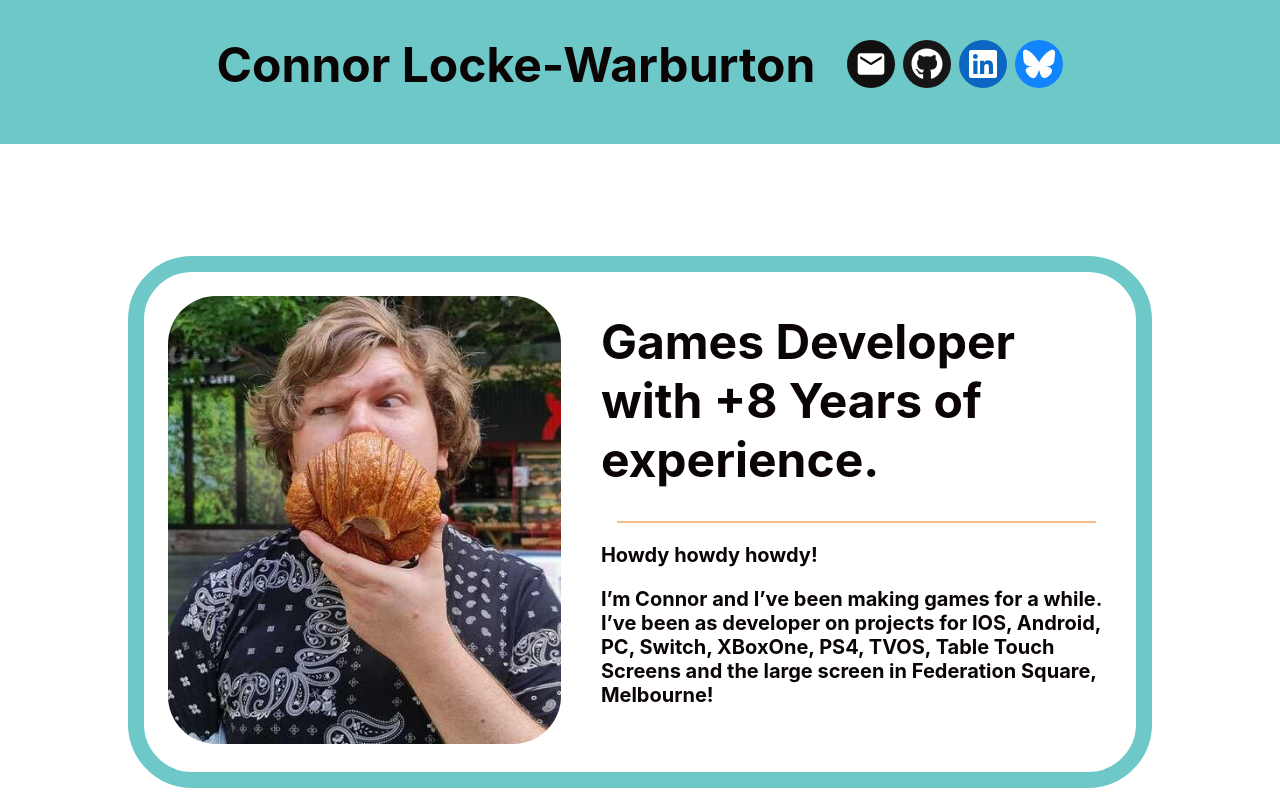
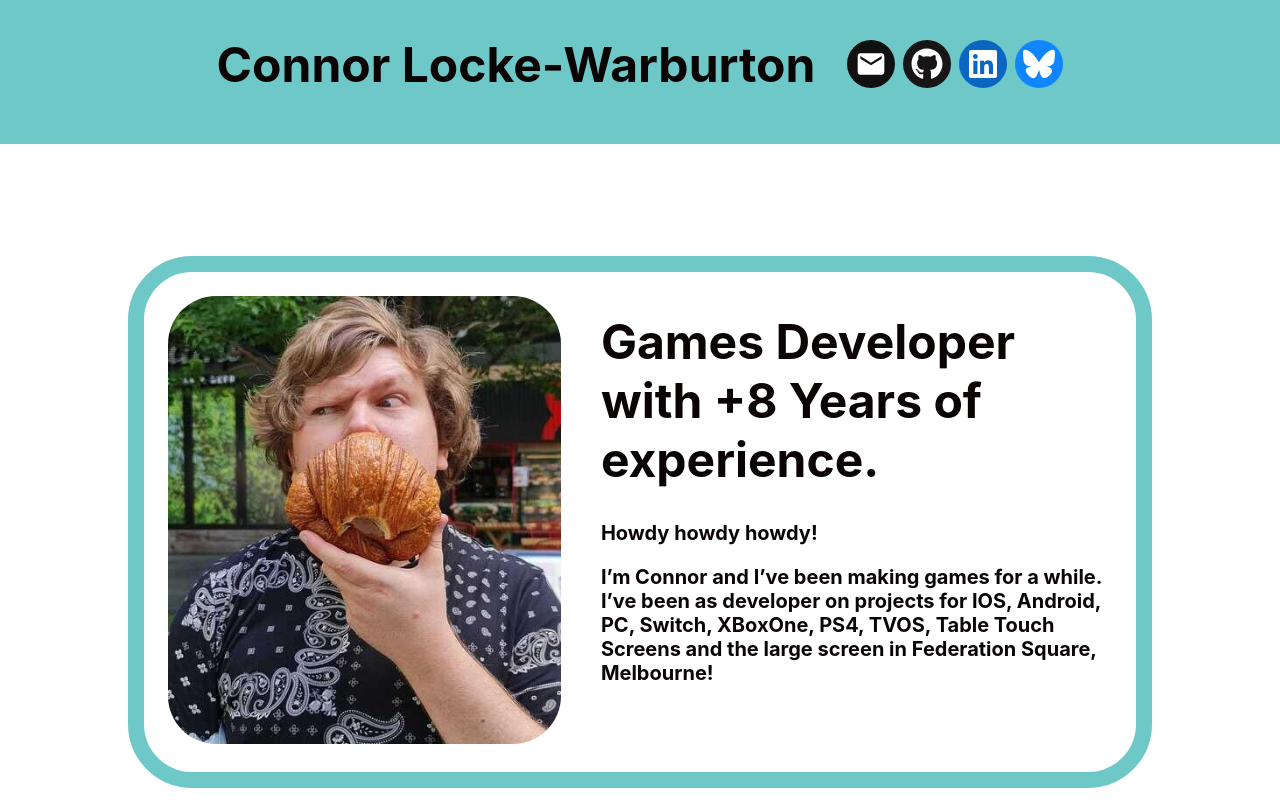
Before and after one commit to ConnorOfLocke/connor-portfolio, a React (Create React App) app: page / in a window 1280 px wide. Built offline with nearby package versions, Linux system fonts and the light colour scheme.

Commit message:
Removed seperator

```diff
--- a/src/Components/IntroPanel.jsx
+++ b/src/Components/IntroPanel.jsx
@@ -10,7 +10,6 @@ export default function IntroPanel() {
       </ProfileContainer>
       <TextContainer>
         <StyledHeaderText>Games Developer with +8 Years of experience.</StyledHeaderText>
-        <Seperator />
         <SubtitleText>Howdy howdy howdy!</SubtitleText>
         <SubtitleText>
           I’m Connor and I’ve been making games for a while. I’ve been as developer on projects for IOS, Android, PC,
```
